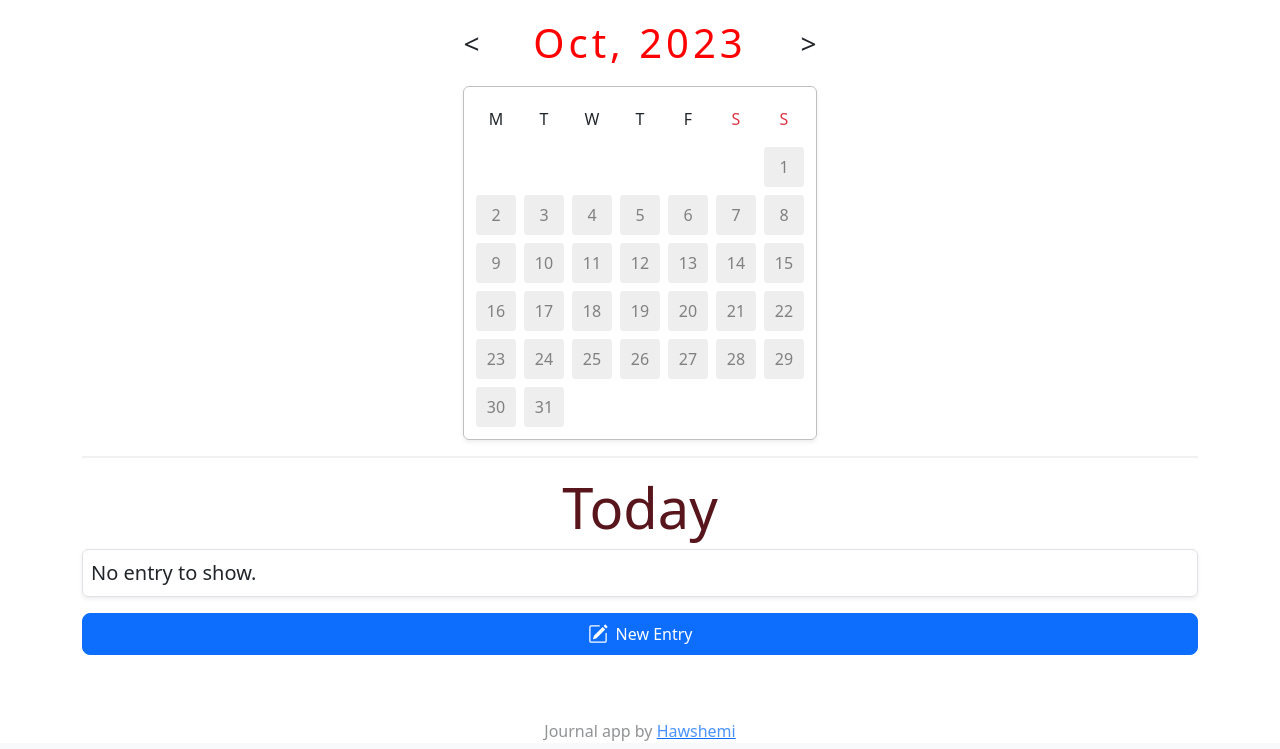
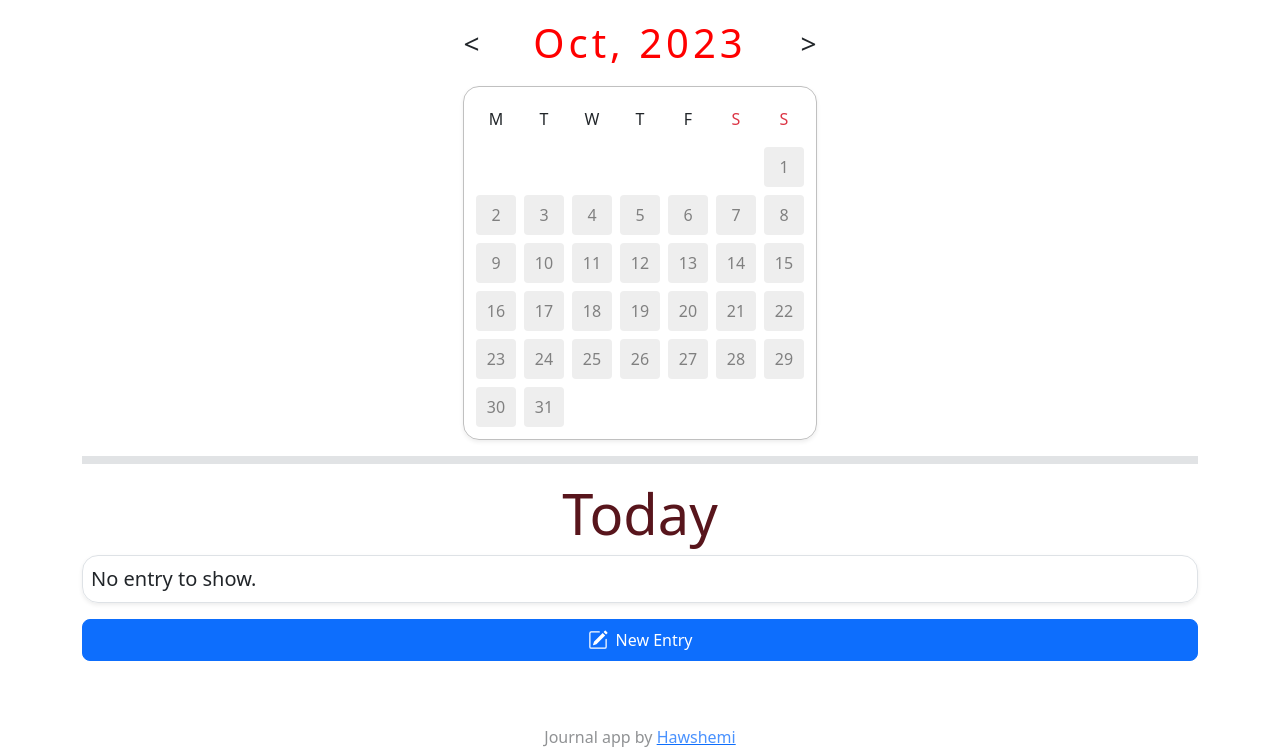
Before and after one commit to hawshemi/JournalCalendar, a Django app: page / in a window 1280 px wide. Shown: the part 64-813 px from the top of the page. Run offline with Django 4.2, Linux system fonts and the light colour scheme; a user stored in the database is signed in; data comes from the database, SQL or seed files in the repository; data that the repository does not hold is empty.

Commit message:
Update index.html

```diff
--- a/journal/templates/journal/index.html
+++ b/journal/templates/journal/index.html
@@ -10,8 +10,8 @@
             <h1 class="display-6 m-0" id="boardLabel"></h1>
             <button class="btn border-0 fs-3" id="nextMonthBtn">></button>
         </div>
-        <table class="mx-auto mb-3 p-1 rounded-2 shadow-sm" id="activityBoard">
-            <thead class="d-flex align-items-center justify-content-center gap-2 mb-2" id="boardHead">
+        <table class="mx-auto mb-3 p-1 rounded-4 shadow-sm" id="activityBoard">
+            <thead class="d-flex align-items-center justify-content-center mb-2" id="boardHead">
                 <tr class="d-flex align-items-center justify-content-center gap-2">
                     <td>M</td>
                     <td>T</td>
@@ -26,11 +26,11 @@
 
     </div>
 
-    <hr class="border border-secondary-subtle border-1 opacity-25">
+    <hr class="border border-secondary-subtle border-4 opacity-50">
 
     <div id="daysView">
         <h2 class="display-4 text-center text-danger-emphasis" id="daysHeading"></h2>
-        <div class="border d-flex align-items-center mb-3 rounded-2 shadow-sm p-2" id="daysEntry">
+        <div class="border d-flex align-items-center mb-3 rounded-4 shadow-sm p-2" id="daysEntry">
             <!-- js -->
         </div>
         <div class="d-grid col-12 gap-2 mb-3 mx-auto" id="newEntryBtnDiv">
```
